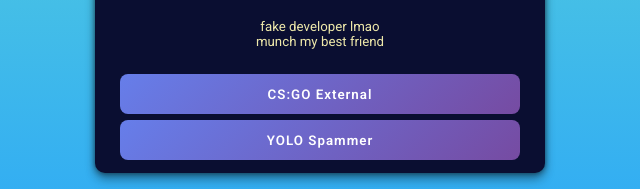
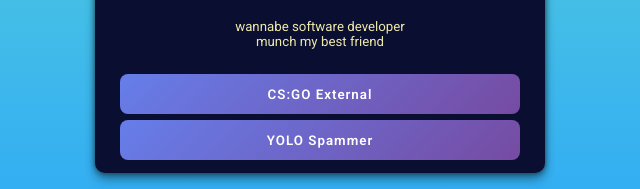
Before and after one commit to Nolankk/Nolankk.github.io, a plain HTML site: page index.html in a window 1280 px wide. Shown: the part 394-583 px from the top of the page, 320-960 px from the left. Drawn offline with Linux system fonts and the light colour scheme.

Commit message:
Update index.html

```diff
--- a/index.html
+++ b/index.html
@@ -23,7 +23,7 @@ $$$  \$$ | /      \ $$ | /      \ /       \
 </pre>
 
 <h5 style="text-align: center; font-weight: 400">
-<a>fake developer lmao </a><br>
+<a>wannabe software developer </a><br>
 <a href="https://prnt.sc/t7moih">munch my best friend </a><br>
 </h5>
 
```
